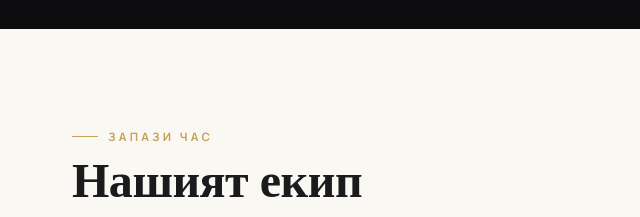
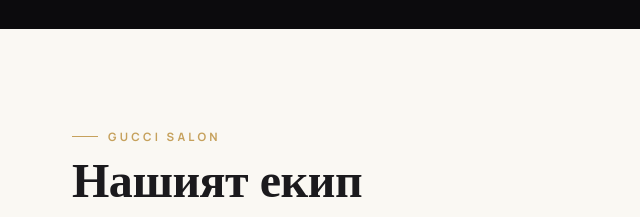
Before and after one commit to summer-internships-vratsa-2026/Gucci-salon, a website: page index.html in a window 1280 px wide. Shown: the part 11120-11337 px from the top of the page, 0-640 px from the left. Drawn offline with nearby package versions, Linux system fonts and the light colour scheme.

Commit message:
Update index.html

```diff
--- a/index.html
+++ b/index.html
@@ -370,7 +370,7 @@
 <!-- ================= BARBERS ================= -->
 <section id="barbers" class="section">
   <div class="container">
-    <div class="eyebrow">Запази час</div>
+    <div class="eyebrow">Gucci Salon</div>
     <div class="section-head">
       <h2>Нашият екип</h2>
       <p class="lede">Избери фризьор и се обади директно — номерът се въвежда автоматично в телефона ти.</p>
```
